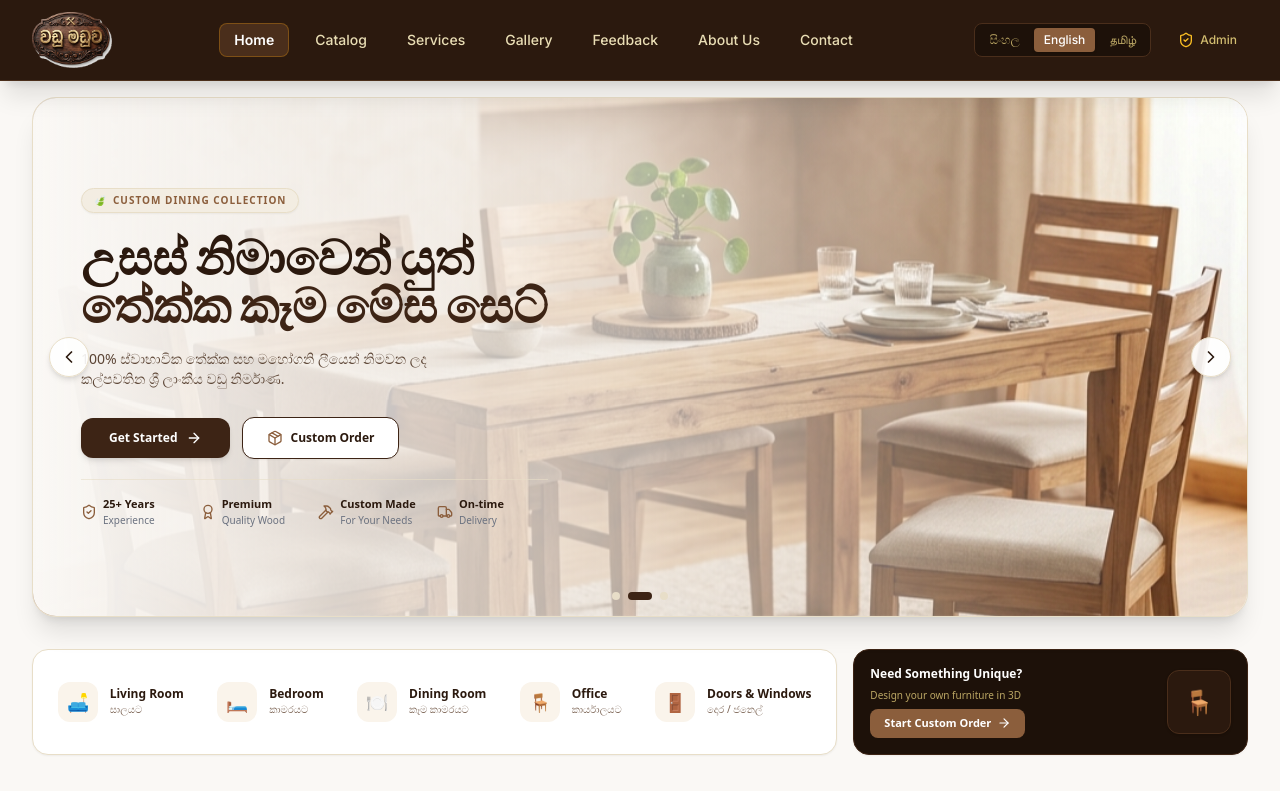
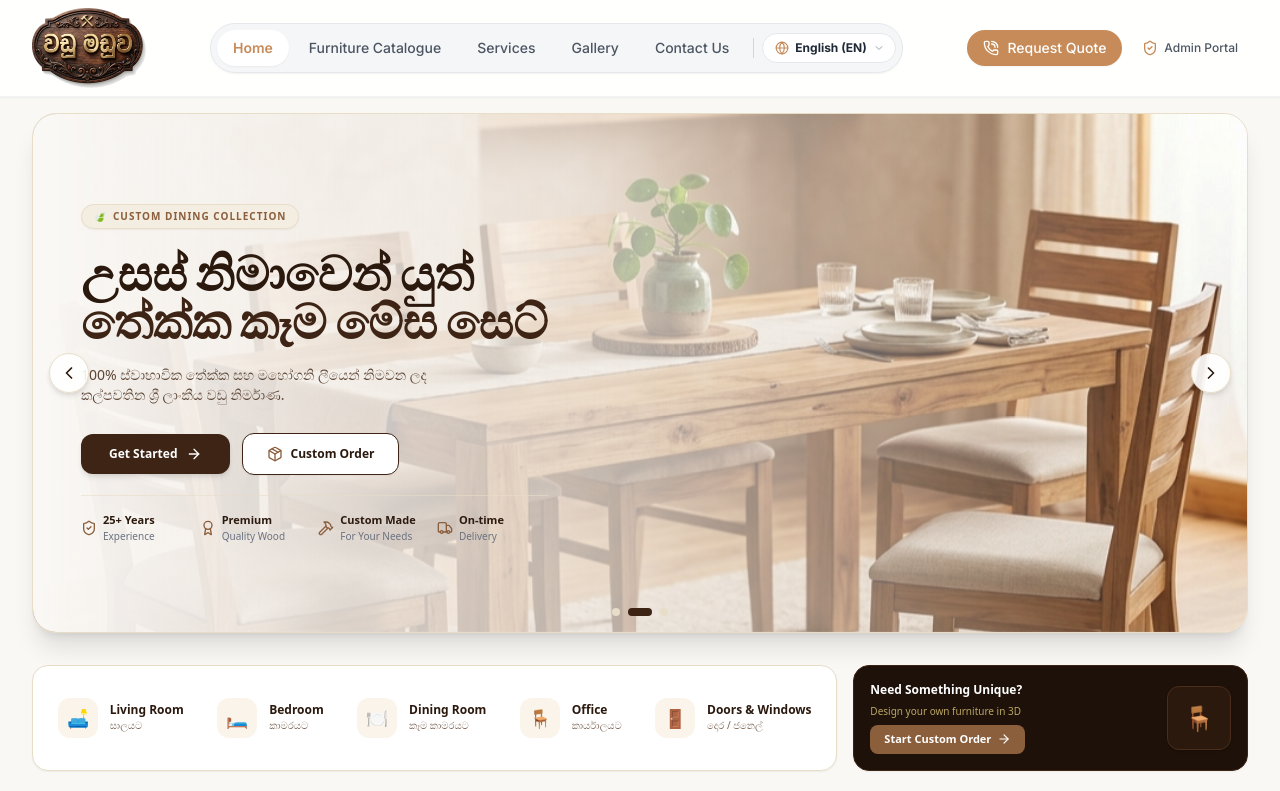
Before and after one commit to DishmiDahara/Vadu-Maduwa-Carpentry-System, a React (Vite) app in the folder woodcraftpro-frontend/: page / in a window 1280 px wide. Shown: the top 791 px of the page. Built offline with nearby package versions, Linux system fonts and the light colour scheme; a web font is replaced by a local one.

Commit message:
Integrate language selector inside navigation bar

```diff
--- a/woodcraftpro-frontend/src/components/Navbar.jsx
+++ b/woodcraftpro-frontend/src/components/Navbar.jsx
@@ -1,5 +1,5 @@
 import React, { useState } from 'react';
-import { ShieldCheck, UserCheck, LogOut, Menu, X } from 'lucide-react';
+import { PhoneCall, ShieldCheck, UserCheck, LogOut, Globe, Menu, X, ChevronDown } from 'lucide-react';
 import { useLanguage } from '../context/LanguageContext';
 import logoImg from '../assets/logo.png';
 
@@ -8,13 +8,11 @@ export default function Navbar({ activeTab, setActiveTab, onOpenInquiry, adminUs
   const [isMobileMenuOpen, setIsMobileMenuOpen] = useState(false);
 
   const navItems = [
-    { id: 'home', label: 'Home', action: 'home' },
-    { id: 'catalog', label: 'Catalog', action: 'catalog' },
-    { id: 'services', label: 'Services', action: 'services' },
-    { id: 'gallery', label: 'Gallery', action: 'gallery' },
-    { id: 'feedback', label: 'Feedback', action: 'feedback' },
-    { id: 'about', label: 'About Us', action: 'services' },
-    { id: 'contact', label: 'Contact', action: 'contact' },
+    { id: 'home', label: t('home') || 'Home', action: 'home' },
+    { id: 'catalog', label: t('catalog') || 'Catalog', action: 'catalog' },
+    { id: 'services', label: t('services') || 'Services', action: 'services' },
+    { id: 'gallery', label: t('gallery') || 'Gallery', action: 'gallery' },
+    { id: 'contact', label: t('contact') || 'Contact', action: 'contact' },
   ];
 
   const handleNavClick = (action) => {
@@ -23,19 +21,21 @@ export default function Navbar({ activeTab, setActiveTab, onOpenInquiry, adminUs
   };
 
   return (
-    <header className="sticky top-0 z-50 bg-[#2B190E] border-b border-[#4A2E1B] text-white shadow-xl">
-      <div className="max-w-7xl mx-auto px-4 sm:px-6 lg:px-8 h-16 sm:h-20 flex items-center justify-between">
+    <header className="sticky top-0 z-50 glass-panel border-b border-gray-200/50 shadow-sm transition-all bg-white/90 backdrop-blur-md">
+      <div className="max-w-7xl mx-auto px-4 sm:px-6 lg:px-8 h-20 sm:h-24 flex items-center justify-between">
 
-        {/* Left Section: Brand Logo */}
+        {/* Left Section: Brand Logo & Mobile Menu Toggle */}
         <div className="flex items-center gap-3">
+          {/* Mobile Hamburger Toggle */}
           <button
             onClick={() => setIsMobileMenuOpen(!isMobileMenuOpen)}
-            className="md:hidden p-1.5 text-amber-200 hover:text-white hover:bg-amber-900/30 rounded-xl transition-colors"
+            className="md:hidden p-2 text-gray-700 hover:text-[#C68B59] hover:bg-gray-100 rounded-xl transition-colors"
             aria-label="Toggle Navigation Menu"
           >
             {isMobileMenuOpen ? <X className="w-6 h-6" /> : <Menu className="w-6 h-6" />}
           </button>
 
+          {/* Brand Logo */}
           <div
             onClick={() => handleNavClick('home')}
             className="flex items-center cursor-pointer group py-1"
@@ -43,79 +43,75 @@ export default function Navbar({ activeTab, setActiveTab, onOpenInquiry, adminUs
             {logoImg && (
               <img
                 src={logoImg}
-                alt="වඩු මඩුව Wadu Maduwa"
-                className="h-10 sm:h-14 w-auto object-contain group-hover:scale-105 transition-transform"
+                alt="වඩු මඩුව Carpentry Workshop"
+                className="h-14 sm:h-16 md:h-20 w-auto object-contain group-hover:scale-105 transition-transform"
               />
             )}
           </div>
         </div>
 
-        {/* Center Desktop Navigation Links */}
-        <nav className="hidden md:flex items-center gap-1 lg:gap-3">
+        {/* Center Section: Navigation Links with Integrated Language Select */}
+        <nav className="hidden md:flex items-center gap-1 bg-gray-100/80 p-1.5 rounded-full border border-gray-200 shadow-sm">
           {navItems.map((item) => (
             <button
               key={item.id}
               onClick={() => handleNavClick(item.action)}
-              className={`px-3.5 py-1.5 text-sm font-medium transition-all rounded-lg ${
+              className={`px-4 py-2 text-sm font-medium rounded-full transition-all ${
                 activeTab === item.action
-                  ? 'text-white bg-[#4A2E1B] font-semibold border border-amber-500/30'
-                  : 'text-amber-100/90 hover:text-white hover:bg-white/5'
+                  ? 'bg-white text-[#C68B59] shadow-sm font-semibold'
+                  : 'text-gray-600 hover:text-gray-900 hover:bg-white/50'
               }`}
             >
               {item.label}
             </button>
           ))}
+
+          {/* Divider */}
+          <div className="h-5 w-px bg-gray-300 mx-1" />
+
+          {/* Language Selector Dropdown directly inside Navbar */}
+          <div className="relative flex items-center bg-white px-3 py-1.5 rounded-full border border-gray-200 text-xs font-bold text-gray-700 hover:border-[#C68B59] transition-colors cursor-pointer group">
+            <Globe className="w-3.5 h-3.5 text-[#C68B59] mr-1.5" />
+            <select
+              value={lang}
+              onChange={(e) => setLang(e.target.value)}
+              className="bg-transparent text-gray-800 font-bold outline-none cursor-pointer pr-4 appearance-none text-xs z-10"
+            >
+              <option value="SI">සිංහල (SI)</option>
+              <option value="EN">English (EN)</option>
+              <option value="TA">தமிழ் (TA)</option>
+            </select>
+            <ChevronDown className="w-3 h-3 text-gray-400 absolute right-2.5 pointer-events-none group-hover:text-[#C68B59] transition-colors" />
+          </div>
         </nav>
 
-        {/* Right Section: Language Pills & Admin */}
-        <div className="flex items-center gap-2 sm:gap-4">
+        {/* Right Section: Action Buttons */}
+        <div className="flex items-center gap-2.5">
+          <button
+            onClick={onOpenInquiry}
+            className="hidden sm:flex items-center gap-2 bg-[#C68B59] hover:bg-[#b07646] text-white px-4 py-2 rounded-full font-medium text-xs sm:text-sm transition-all shadow-sm active:scale-95"
+          >
+            <PhoneCall className="w-4 h-4" />
+            {t('requestQuote')}
+          </button>
 
-          {/* Language Selector Toggle Pills (Mockup Match: සිංහල | English | தமிழ்) */}
-          <div className="bg-[#1D1109] border border-[#4A2E1B] p-1 rounded-lg flex items-center gap-1 text-xs">
-            <button
-              onClick={() => setLang('SI')}
-              className={`px-2.5 py-1 rounded font-medium transition-all ${
-                lang === 'SI' ? 'bg-[#8B5E3C] text-white font-bold shadow' : 'text-amber-200/70 hover:text-white'
-              }`}
-            >
-              සිංහල
-            </button>
-            <button
-              onClick={() => setLang('EN')}
-              className={`px-2.5 py-1 rounded font-medium transition-all ${
-                lang === 'EN' ? 'bg-[#8B5E3C] text-white font-bold shadow' : 'text-amber-200/70 hover:text-white'
-              }`}
-            >
-              English
-            </button>
-            <button
-              onClick={() => setLang('TA')}
-              className={`px-2.5 py-1 rounded font-medium transition-all ${
-                lang === 'TA' ? 'bg-[#8B5E3C] text-white font-bold shadow' : 'text-amber-200/70 hover:text-white'
-              }`}
-            >
-              தமிழ்
-            </button>
-          </div>
-
-          {/* Admin Dashboard / Login */}
           {adminUser ? (
-            <div className="flex items-center gap-2">
+            <div className="flex items-center gap-1.5">
               <button
                 onClick={() => handleNavClick('admin-dashboard')}
-                className={`flex items-center gap-2 px-3 py-1.5 rounded-lg text-xs font-bold transition-all border ${
+                className={`flex items-center gap-2 px-3 py-1.5 sm:px-3.5 sm:py-2 rounded-full text-xs font-semibold transition-all border ${
                   activeTab === 'admin-dashboard'
-                    ? 'bg-amber-400 text-[#2B190E] border-amber-300'
-                    : 'bg-[#4A2E1B] text-amber-100 border-amber-700/50 hover:bg-[#5C3922]'
+                    ? 'bg-[#1C1F26] text-white border-[#1C1F26]'
+                    : 'bg-amber-50 text-[#8B4513] border-amber-200 hover:bg-amber-100'
                 }`}
               >
                 <UserCheck className="w-4 h-4" />
-                <span className="hidden sm:inline">Admin</span>
+                <span className="hidden sm:inline">{t('adminDesk')}</span>
               </button>
               <button
                 onClick={onLogout}
                 title="Logout Admin"
-                className="p-1.5 text-amber-200/70 hover:text-red-400 rounded-lg hover:bg-red-950/40 transition-colors"
+                className="p-1.5 sm:p-2 text-gray-500 hover:text-red-600 rounded-full hover:bg-red-50 transition-colors"
               >
                 <LogOut className="w-4 h-4" />
               </button>
@@ -123,43 +119,75 @@ export default function Navbar({ activeTab, setActiveTab, onOpenInquiry, adminUs
           ) : (
             <button
               onClick={() => handleNavClick('admin-login')}
-              className="hidden lg:flex items-center gap-1.5 text-xs text-amber-200/80 hover:text-white px-2.5 py-1.5 rounded-lg hover:bg-white/5 transition-colors font-medium border border-transparent hover:border-amber-800/40"
+              className="hidden lg:flex items-center gap-1.5 text-xs text-gray-600 hover:text-[#C68B59] px-2.5 py-2 rounded-lg hover:bg-gray-100 transition-colors font-medium"
             >
-              <ShieldCheck className="w-4 h-4 text-amber-400" />
-              Admin
+              <ShieldCheck className="w-4 h-4 text-[#C68B59]" />
+              {t('adminPortal')}
             </button>
           )}
-
         </div>
 
       </div>
 
-      {/* Mobile Drawer */}
+      {/* Responsive Mobile Drawer Navigation Menu */}
       {isMobileMenuOpen && (
-        <div className="md:hidden bg-[#2B190E] border-b border-[#4A2E1B] px-4 pt-3 pb-6 space-y-2 animate-fade-in shadow-2xl">
+        <div className="md:hidden bg-white/95 backdrop-blur-xl border-b border-gray-200 px-4 pt-3 pb-6 space-y-3 animate-fade-in shadow-xl">
+          {/* Mobile Language Selector */}
+          <div className="flex items-center justify-between bg-gray-50 p-2.5 rounded-xl border border-gray-200 mb-2">
+            <span className="text-xs font-semibold text-gray-600 flex items-center gap-1.5">
+              <Globe className="w-4 h-4 text-[#C68B59]" />
+              Language / භාෂාව
+            </span>
+            <select
+              value={lang}
+              onChange={(e) => setLang(e.target.value)}
+              className="bg-white border border-gray-200 text-gray-800 text-xs font-bold rounded-lg px-2.5 py-1.5 outline-none"
+            >
+              <option value="SI">සිංහල (SI)</option>
+              <option value="EN">English (EN)</option>
+              <option value="TA">தமிழ் (TA)</option>
+            </select>
+          </div>
+
+          <div className="grid grid-cols-1 gap-1">
             {navItems.map((item) => (
               <button
                 key={item.id}
                 onClick={() => handleNavClick(item.action)}
-              className={`w-full text-left px-4 py-2.5 rounded-lg text-sm font-semibold transition-all flex items-center justify-between ${
+                className={`w-full text-left px-4 py-3 rounded-xl text-base font-semibold transition-all flex items-center justify-between ${
                   activeTab === item.action
-                  ? 'bg-[#8B5E3C] text-white'
-                  : 'text-amber-100/90 hover:bg-white/5'
+                    ? 'bg-amber-50 text-[#C68B59] border border-amber-200/60'
+                    : 'text-gray-700 hover:bg-gray-50'
                 }`}
               >
                 <span>{item.label}</span>
-              <span className="text-xs text-amber-300/50">➔</span>
+                <span className="text-xs text-gray-400">➔</span>
               </button>
             ))}
+          </div>
+
+          <div className="pt-2 border-t border-gray-100 flex flex-col gap-2">
+            <button
+              onClick={() => {
+                onOpenInquiry();
+                setIsMobileMenuOpen(false);
+              }}
+              className="w-full flex items-center justify-center gap-2 bg-[#C68B59] hover:bg-[#b07646] text-white py-3 rounded-xl font-semibold text-sm shadow-md transition-all active:scale-95"
+            >
+              <PhoneCall className="w-4 h-4" />
+              {t('requestQuote')}
+            </button>
+
             {!adminUser && (
               <button
                 onClick={() => handleNavClick('admin-login')}
-              className="w-full mt-2 flex items-center justify-center gap-2 bg-[#1D1109] text-amber-200 py-2 rounded-lg font-medium text-xs border border-[#4A2E1B]"
+                className="w-full flex items-center justify-center gap-2 bg-gray-100 text-gray-700 hover:bg-gray-200 py-2.5 rounded-xl font-medium text-xs transition-colors"
               >
-              <ShieldCheck className="w-4 h-4 text-amber-400" />
-              Admin Portal
+                <ShieldCheck className="w-4 h-4 text-[#C68B59]" />
+                {t('adminPortal')}
               </button>
             )}
+          </div>
         </div>
       )}
     </header>
```
Lines whose indentation alone changed are shown as unchanged.
